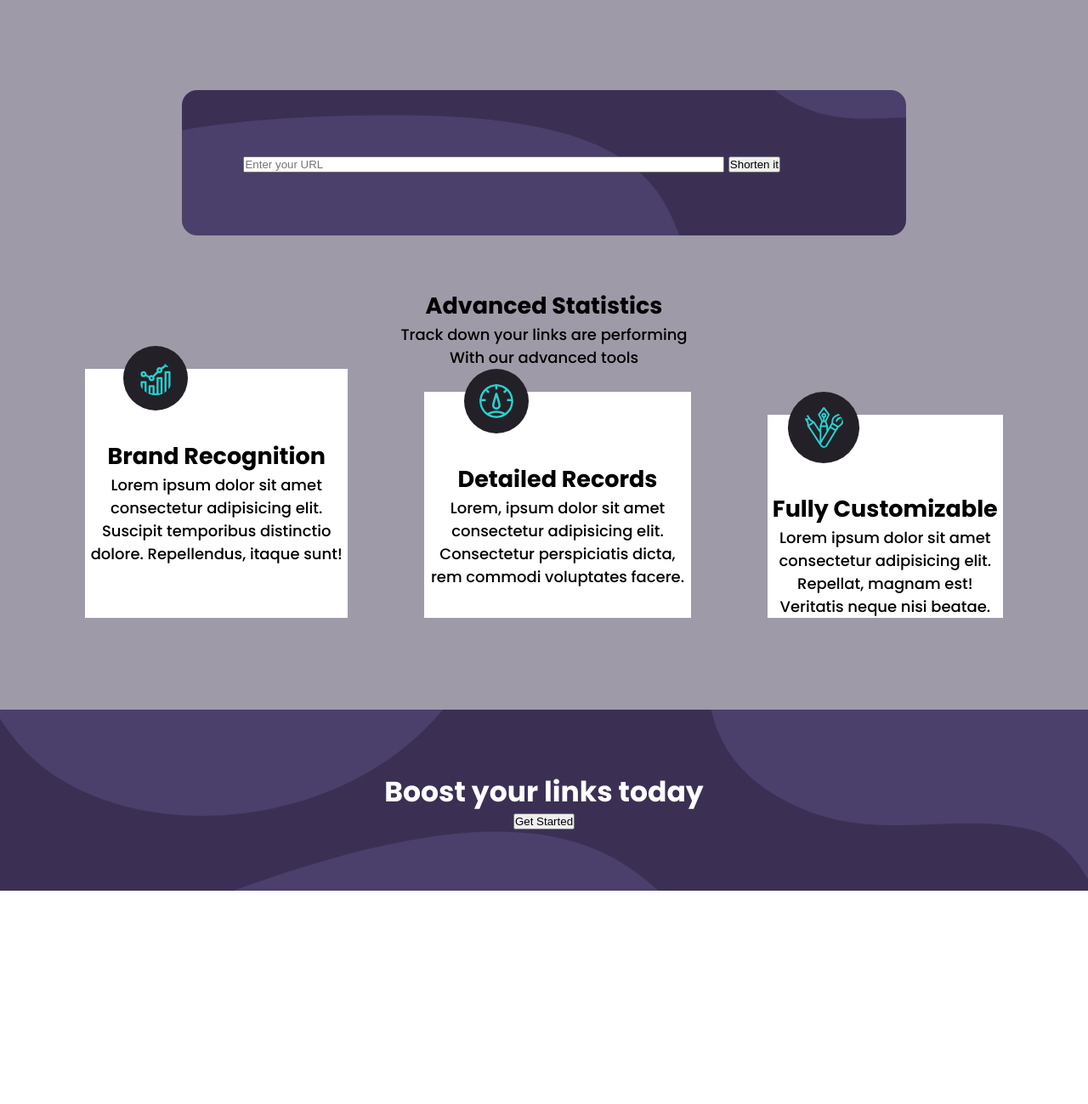
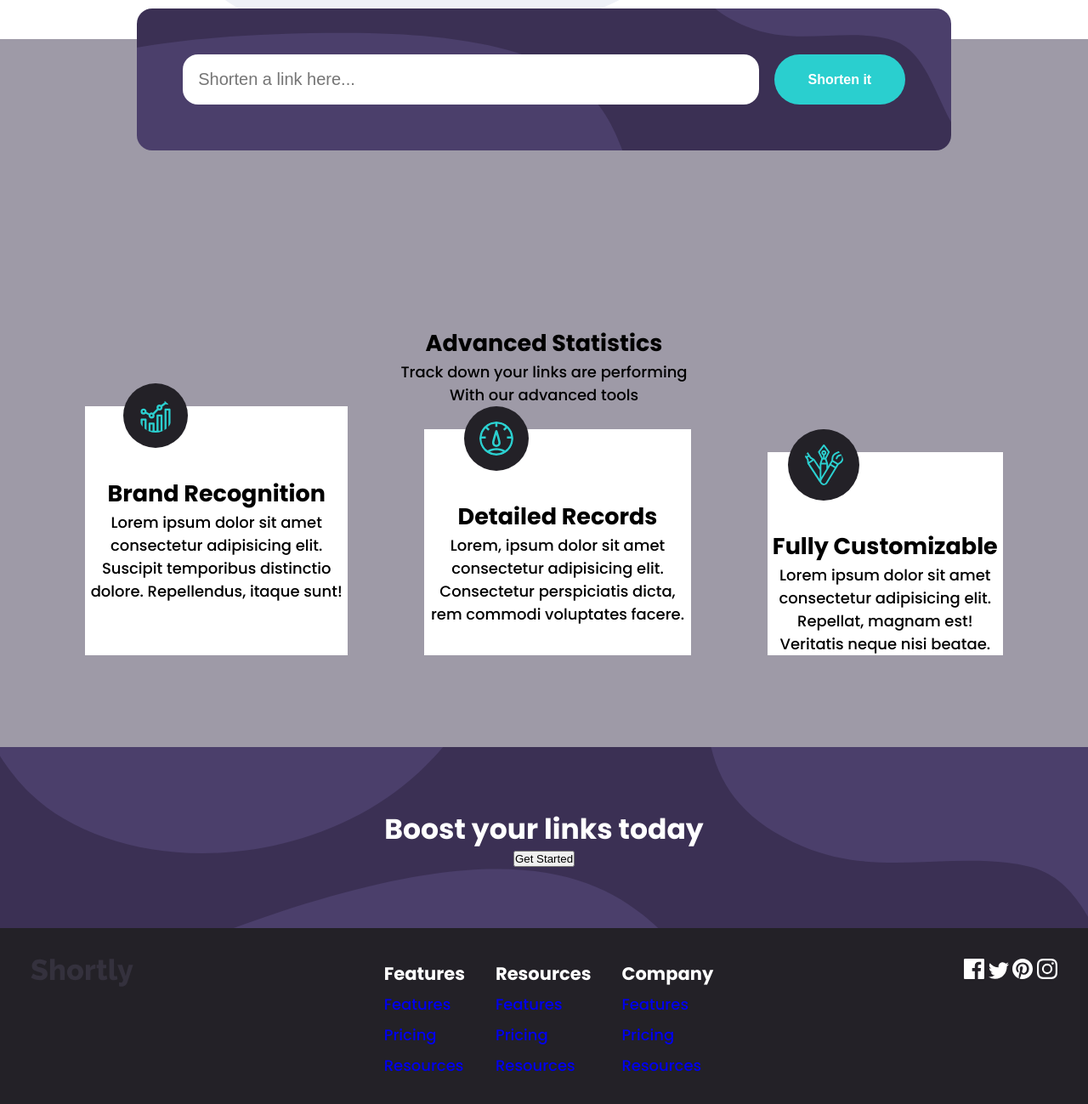
Before and after one commit to FaheemOnHub/Shortly-URL-shortener, a plain HTML site: page index.html in a window 1280 px wide. Shown: the part 1019-2318 px from the top of the page at 85% size. Before the commit the page ends 2067 px from the top, so only its background shows below. Drawn offline with Linux system fonts and the light colour scheme.

Commit message:
ui-changes

```diff
--- a/index.html
+++ b/index.html
@@ -46,8 +46,8 @@
         </li>
       </div>
       <div class="nav-buttons">
-        <button>Login</button>
-        <button>Sign Up</button>
+        <button class="nav-buttons-1">Login</button>
+        <button class="nav-buttons-2">Sign Up</button>
       </div>
     </div>
     <div class="upper-front">
@@ -58,7 +58,7 @@
             >insights on how your links are performing</span
           >
         </p>
-        <button>Get Started</button>
+        <button class="upper-front-left-button">Get Started</button>
       </div>
       <div class="upper-front-right">
         <img src="./images/illustration-working.svg" alt="" />
@@ -66,7 +66,7 @@
     </div>
     <div class="lower-front">
       <form id="urlForm">
-        <input type="text" id="urlInput" placeholder="Enter your URL" />
+        <input type="text" id="urlInput" placeholder="Shorten a link here..." />
         <button type="button" id="shortenButton">Shorten it</button>
       </form>
       <div class="drop-down">
@@ -129,7 +129,109 @@
       <h2>Boost your links today</h2>
       <button>Get Started</button>
     </div>
-    <div class="footer"></div>
+    <div class="footer">
+      <div class="logo-footer">
+        <img src="./images/logo.svg" alt="" />
+      </div>
+      <div class="footer-links">
+        <div class="linked-footer">
+          <h3>Features</h3>
+          <li>
+            <a
+              href="index.html"
+              class="navbar-link"
+              style="text-decoration: none"
+            >
+              Features
+            </a>
+          </li>
+          <li>
+            <a
+              href="index.html"
+              class="navbar-link"
+              style="text-decoration: none"
+            >
+              Pricing
+            </a>
+          </li>
+          <li>
+            <a
+              href="index.html"
+              class="navbar-link"
+              style="text-decoration: none"
+            >
+              Resources
+            </a>
+          </li>
+        </div>
+        <div class="linked-footer">
+          <h3>Resources</h3>
+          <li>
+            <a
+              href="index.html"
+              class="navbar-link"
+              style="text-decoration: none"
+            >
+              Features
+            </a>
+          </li>
+          <li>
+            <a
+              href="index.html"
+              class="navbar-link"
+              style="text-decoration: none"
+            >
+              Pricing
+            </a>
+          </li>
+          <li>
+            <a
+              href="index.html"
+              class="navbar-link"
+              style="text-decoration: none"
+            >
+              Resources
+            </a>
+          </li>
+        </div>
+        <div class="linked-footer">
+          <h3>Company</h3>
+          <li>
+            <a
+              href="index.html"
+              class="navbar-link"
+              style="text-decoration: none"
+            >
+              Features
+            </a>
+          </li>
+          <li>
+            <a
+              href="index.html"
+              class="navbar-link"
+              style="text-decoration: none"
+            >
+              Pricing
+            </a>
+          </li>
+          <li>
+            <a
+              href="index.html"
+              class="navbar-link"
+              style="text-decoration: none"
+            >
+              Resources
+            </a>
+          </li>
+        </div>
+      </div>
+      <div class="footer-icons">
+        <img src="./images/icon-facebook.svg" alt="" />
+        <img src="./images/icon-twitter.svg" alt="" />
+        <img src="./images/icon-pinterest.svg" alt="" />
+        <img src="./images/icon-instagram.svg" alt="" />
+      </div>
+    </div>
     <script src="script.js"></script>
   </body>
 </html>
--- a/styles.css
+++ b/styles.css
@@ -29,6 +29,30 @@ body {
   padding-left: 4rem;
   padding-right: 4rem;
 }
+.nav-buttons-1 {
+  background: none;
+  border: none;
+  font-size: 18px;
+  color: var(--Grayish-Violet);
+  font-weight: 700;
+  cursor: pointer;
+  transition: background-color 0.3s, color 0.3s;
+}
+.nav-buttons-2 {
+  background: var(--Cyan);
+  border: none;
+  font-size: 16px;
+  border-radius: 2rem;
+  font-weight: 700;
+  color: white;
+  padding: 1rem;
+  cursor: pointer;
+  transition: background-color 0.3s, color 0.3s;
+}
+
+.nav-buttons-2:hover {
+  background-color: #ff5733;
+}
 .links {
   display: flex;
   flex-direction: row;
@@ -57,6 +81,20 @@ body {
 }
 .upper-front-left p {
 }
+.upper-front-left-button {
+  background: var(--Cyan);
+  border: none;
+  font-size: 16px;
+  border-radius: 2rem;
+  color: white;
+  padding: 1rem;
+  font-weight: 700;
+  cursor: pointer;
+  transition: background-color 0.3s, color 0.3s;
+}
+.upper-front-left-button:hover {
+  background-color: #ff5733;
+}
 .upper-front-right {
   overflow: hidden;
 }
@@ -74,16 +112,40 @@ body {
   padding: 6rem;
 }
 #urlForm {
-  width: 80%;
-  padding: 4rem;
+  display: flex;
+  flex-direction: row;
+  gap: 1rem;
+  width: 90%;
+  padding: 3rem;
   border-radius: 1rem;
   background-image: url("./images/bg-shorten-desktop.svg");
   background-repeat: no-repeat;
   background-size: cover;
   background-color: var(--Dark-Violet);
+  position: relative;
+  top: -8rem;
 }
 #urlInput {
-  width: 80%;
+  width: 90%;
+  padding: 1rem;
+  font-size: 20px;
+  border-radius: 1rem;
+  border: none;
+}
+#shortenButton {
+  width: 20%;
+  font-weight: 700;
+  background: var(--Cyan);
+  border: none;
+  font-size: 16px;
+  border-radius: 2rem;
+  color: white;
+  padding: 1rem;
+  cursor: pointer;
+  transition: background-color 0.3s, color 0.3s;
+}
+#shortenButton:hover {
+  background-color: #ff5733;
 }
 .drop-down {
   display: flex;
@@ -123,3 +185,17 @@ body {
   font-size: 22px;
   color: white;
 }
+.footer {
+  display: flex;
+  background-color: var(--Very-Dark-Violet);
+  color: white;
+  justify-content: space-between;
+  padding: 2rem;
+  /* align-items: center; */
+}
+.footer-links {
+  display: flex;
+  list-style: none;
+  gap: 2rem;
+  line-height: 2rem;
+}
```
